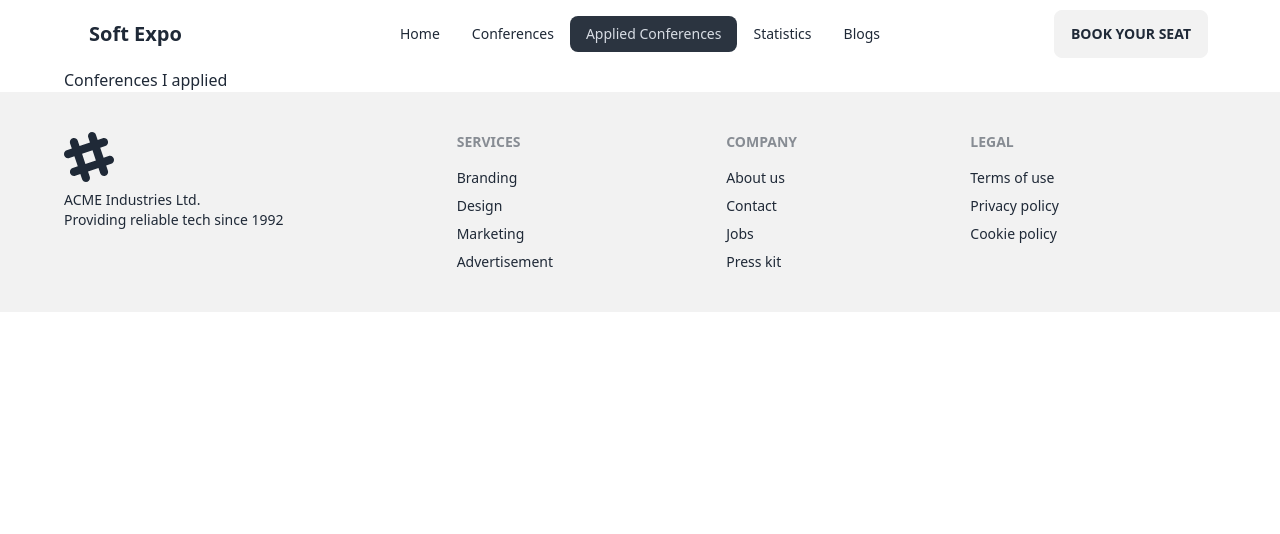
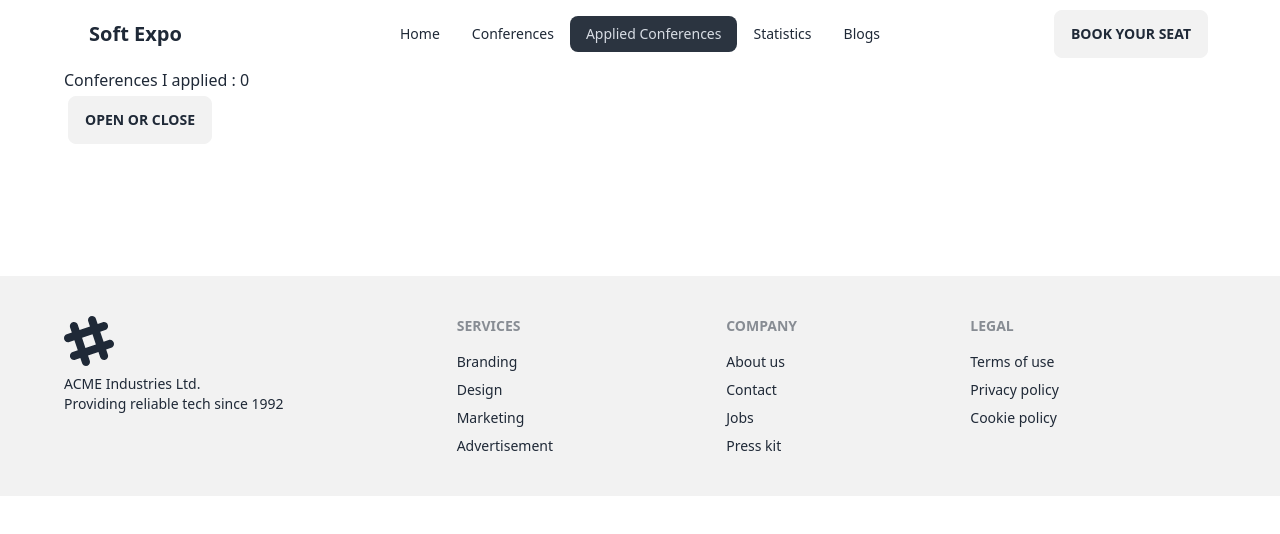
Before and after one commit to rockyhaque/soft-expo-public, a React (Vite) app: page /applied in a window 1280 px wide. Shown: the top 534 px of the page. Built offline with nearby package versions, Linux system fonts and the light colour scheme.

Commit message:
displaied booked conferences

```diff
--- a/package.json
+++ b/package.json
@@ -13,7 +13,8 @@
     "react": "^18.2.0",
     "react-dom": "^18.2.0",
     "react-icons": "^4.11.0",
-    "react-router-dom": "^6.16.0"
+    "react-router-dom": "^6.16.0",
+    "react-toastify": "^9.1.3"
   },
   "devDependencies": {
     "@types/react": "^18.2.15",
--- a/src/components/AppliedConferences/AppliedConferences.jsx
+++ b/src/components/AppliedConferences/AppliedConferences.jsx
@@ -1,10 +1,56 @@
+import { useEffect, useState } from "react";
+import { useLoaderData } from "react-router-dom";
+import { getStoredConference } from "../../utility/localStorage";
 
 const AppliedConferences = () => {
-    return (
-        <div>
-            Conferences I applied
-        </div>
-    );
+  const conferences = useLoaderData();
+
+  const [appliedConferences, setAppliedConferences] = useState([]);
+
+  useEffect(() => {
+    const storedConferenceIds = getStoredConference();
+    if (conferences.length > 0) {
+      // const conferencesApplied = conferences.filter(conference => storedConferenceIds.includes(conference.id));
+
+      const conferencesApplied = [];
+      for (const id of storedConferenceIds) {
+        const conference = conferences.find(
+          (conference) => conference.id === id
+        );
+        if (conference) {
+          conferencesApplied.push(conference);
+        }
+      }
+
+      // console.log(conferences, storedConferenceIds, conferencesApplied);
+      setAppliedConferences(conferencesApplied);
+    }
+  }, []);
+  return (
+    <div>
+      <h2>Conferences I applied : {appliedConferences.length}</h2>
+
+      <details className="dropdown mb-32">
+        <summary className="m-1 btn">open or close</summary>
+        <ul className="p-2 shadow menu dropdown-content z-[1] bg-base-100 rounded-box w-52">
+          <li><a>All</a></li>
+          <li><a>Online</a></li>
+          <li><a>Offline</a></li>
+        </ul>
+      </details>
+
+      <ul>
+        {appliedConferences.map((conference) => (
+          <li key={conference.id}>
+            <span>
+                {conference.conference_title}
+                {conference.company_name} : {conference.online_or_offline}
+            </span>
+          </li>
+        ))}
+      </ul>
+    </div>
+  );
 };
 
 export default AppliedConferences;
--- a/src/components/ConferenceDetails/ConferenceDetails.jsx
+++ b/src/components/ConferenceDetails/ConferenceDetails.jsx
@@ -1,4 +1,7 @@
 import { useLoaderData, useParams } from "react-router-dom";
+import { ToastContainer, toast } from 'react-toastify';
+import 'react-toastify/dist/ReactToastify.css';
+import { saveConference } from "../../utility/localStorage";
 
 const ConferenceDetails = () => {
     const conferences = useLoaderData();
@@ -6,6 +9,12 @@ const ConferenceDetails = () => {
     const idInt = parseInt(id);
     const conference = conferences.find(conference => conference.id === idInt);
     console.log(conference);
+
+    const handleBook = () => {
+        saveConference(idInt);
+        toast('Congratulations! Conference Booked Sucessfully.')
+    }
+
     return (
         <div>
             <h1 className="text-center text-4xl my-10"> {conference.conference_title}</h1>
@@ -26,8 +35,9 @@ const ConferenceDetails = () => {
                 </div>
                 <div className="border">
                     <h2 className="text-2xl">Side bar</h2>
-                    <button className="btn btn-outline btn-info w-full">Book Now</button>
+                    <button onClick={handleBook} className="btn btn-outline btn-info w-full">Book Now</button>
                 </div>
+                <ToastContainer />
             </div>
         </div>
     );
--- a/src/main.jsx
+++ b/src/main.jsx
@@ -23,7 +23,8 @@ const router = createBrowserRouter([
       },
       {
         path: '/applied',
-        element: <AppliedConferences></AppliedConferences>
+        element: <AppliedConferences></AppliedConferences>,
+        loader: () => fetch('../conference.json')
       },
       {
         path: '/conference/:id',
--- /dev/null
+++ b/src/utility/localStorage.js
@@ -0,0 +1,18 @@
+const getStoredConference = () => {
+    const storedConference = localStorage.getItem('Conference-booking');
+    if(storedConference){
+        return JSON.parse(storedConference)
+    }
+    return [];
+}
+
+const saveConference = id =>{
+    const storedConferences = getStoredConference();
+    const exists = storedConferences.find(conferenceId => conferenceId === id);
+    if(!exists){
+        storedConferences.push(id);
+        localStorage.setItem('Conference-booking', JSON.stringify(storedConferences))
+    }
+}
+
+export {getStoredConference, saveConference}
```
Also changed, not shown: 1 other file (tests, documents, lock files or other folders).
